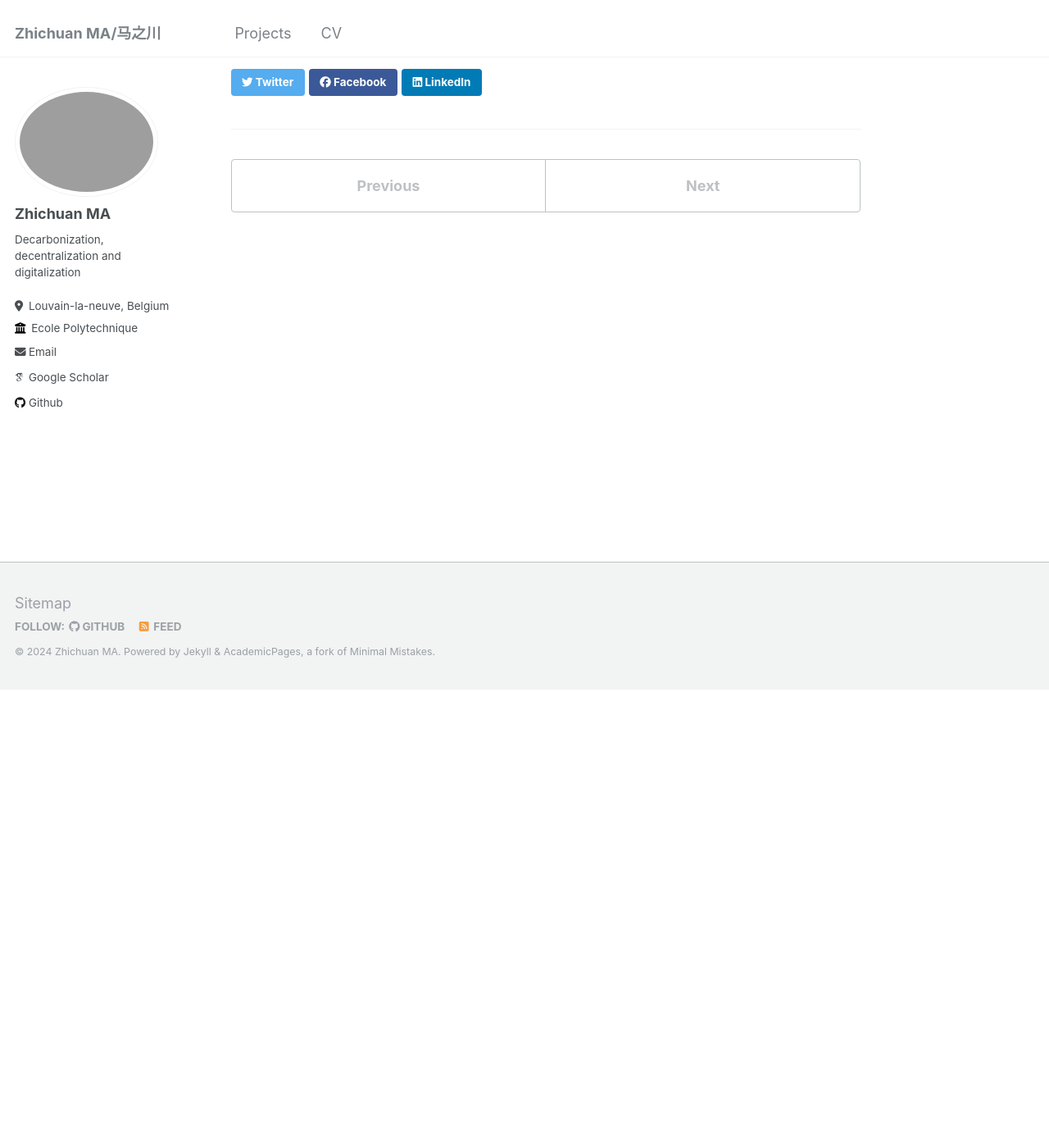
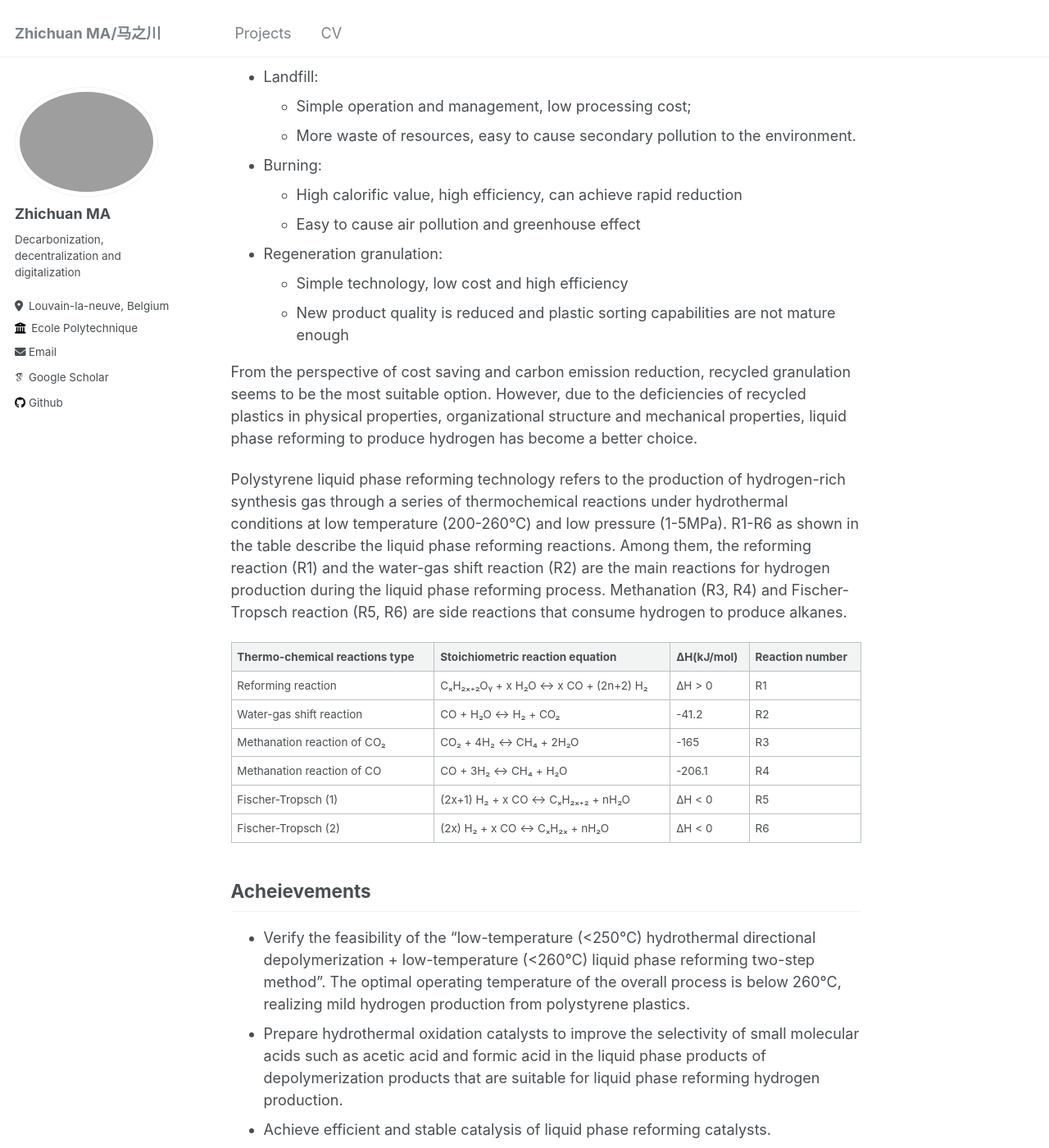
Before and after one commit to zhichuanma/zhichuanma.github.io, a Jekyll site: the page built from _projects/ZJU_cross-inovation_2022.md, in a window 1280 px wide and 1400 px high, scrolled down 559 px. Shown: the whole window at 82% size. Built offline with Jekyll 4.4.1, drawn with Linux system fonts in a browser that asks for light colours; some web fonts are replaced; some of the changed text lies outside the part shown.

Commit message:
zju cross innovation added

```diff
--- a/_projects/ZJU_cross-inovation_2022.md
+++ b/_projects/ZJU_cross-inovation_2022.md
@@ -18,3 +18,57 @@ course: False
 * Keywords: *microbial electrofermentation*, *biomass energy*, *decarbonization*
 
 ## Introduction
+
+This is a research project during my bachelor in Zhejiang University. The project is to produce hydrogen from waste plastics by liquid phase reforming. Basically when talking about the traditional ways about how to deal with waste plastics, there are several solutions, but they all have their own pros and cons:
+
+- Landfill:
+    - Simple operation and management, low processing cost;
+    - More waste of resources, easy to cause secondary pollution to the environment.
+- Burning:
+    - High calorific value, high efficiency, can achieve rapid reduction
+    - Easy to cause air pollution and greenhouse effect
+- Regeneration granulation:
+    - Simple technology, low cost and high efficiency
+    - New product quality is reduced and plastic sorting capabilities are not mature enough
+
+From the perspective of cost saving and carbon emission reduction, recycled granulation seems to be the most suitable option. However, due to the deficiencies of recycled plastics in physical properties, organizational structure and mechanical properties, liquid phase reforming to produce hydrogen has become a better choice.
+
+Polystyrene liquid phase reforming technology refers to the production of hydrogen-rich synthesis gas through a series of thermochemical reactions under hydrothermal conditions at low temperature (200-260℃) and low pressure (1-5MPa). R1-R6 as shown in the table describe the liquid phase reforming reactions. Among them, the reforming reaction (R1) and the water-gas shift reaction (R2) are the main reactions for hydrogen production during the liquid phase reforming process. Methanation (R3, R4) and Fischer-Tropsch reaction (R5, R6) are side reactions that consume hydrogen to produce alkanes.
+
+| Thermo-chemical reactions type     | Stoichiometric reaction equation                | ΔH(kJ/mol) | Reaction number |
+|------------------------------------|-------------------------------------------------|------------|-----------------|
+| Reforming reaction                 | CₓH₂ₓ₊₂Oᵧ + x H₂O ↔ x CO + (2n+2) H₂            | ΔH > 0     | R1              |
+| Water-gas shift reaction           | CO + H₂O ↔ H₂ + CO₂                             | -41.2      | R2              |
+| Methanation reaction of CO₂        | CO₂ + 4H₂ ↔ CH₄ + 2H₂O                          | -165       | R3              |
+| Methanation reaction of CO         | CO + 3H₂ ↔ CH₄ + H₂O                            | -206.1     | R4              |
+| Fischer-Tropsch (1)                | (2x+1) H₂ + x CO ↔ CₓH₂ₓ₊₂ + nH₂O              | ΔH < 0     | R5              |
+| Fischer-Tropsch (2)                | (2x) H₂ + x CO ↔ CₓH₂ₓ + nH₂O                  | ΔH < 0     | R6              |
+
+## Acheievements
+
+* Verify the feasibility of the "low-temperature (<250℃) hydrothermal directional depolymerization + low-temperature (<260℃) liquid phase reforming two-step method". The optimal operating temperature of the overall process is below 260℃, realizing mild hydrogen production from polystyrene plastics.
+* Prepare hydrothermal oxidation catalysts to improve the selectivity of small molecular acids such as acetic acid and formic acid in the liquid phase products of depolymerization products that are suitable for liquid phase reforming hydrogen production.
+* Achieve efficient and stable catalysis of liquid phase reforming catalysts.
+
+## Part of results
+
+<div class="gallery">
+    <a href="/images/ZJU_cross-innovation_2022/liquid.png" data-lightbox="mygallery" data-title="Image 1 Description">
+        <img src="/images/ZJU_cross-innovation_2022/liquid.png" alt="Image 1" style="width: 100%; height: auto;">
+    </a>
+    <a href="/images/ZJU_cross-innovation_2022/RuC.png" data-lightbox="mygallery" data-title="Image 1 Description">
+        <img src="/images/ZJU_cross-innovation_2022/RuC.png" alt="Image 1" style="width: 100%; height: auto;">
+    </a>
+    <a href="/images/ZJU_cross-innovation_2022/CH4.png" data-lightbox="mygallery" data-title="Image 1 Description">
+        <img src="/images/ZJU_cross-innovation_2022/CH4.png" alt="Image 1" style="width: 100%; height: auto;">
+    </a>
+    <a href="/images/ZJU_cross-innovation_2022/CO2.png" data-lightbox="mygallery" data-title="Image 1 Description">
+        <img src="/images/ZJU_cross-innovation_2022/CO2.png" alt="Image 1" style="width: 100%; height: auto;">
+    </a>
+    <a href="/images/ZJU_cross-innovation_2022/H2O2.png" data-lightbox="mygallery" data-title="Image 1 Description">
+        <img src="/images/ZJU_cross-innovation_2022/H2O2.png" alt="Image 1" style="width: 100%; height: auto;">
+    </a>
+    <a href="/images/ZJU_cross-innovation_2022/H2O2_impact.png" data-lightbox="mygallery" data-title="Image 1 Description">
+        <img src="/images/ZJU_cross-innovation_2022/H2O2_impact.png" alt="Image 1" style="width: 100%; height: auto;">
+    </a>
+</div>
```
Also changed, not shown: images/ZJU_cross-innovation_2022/CH4.png (added), images/ZJU_cross-innovation_2022/CO2.png (added), images/ZJU_cross-innovation_2022/H2O2.png (added), images/ZJU_cross-innovation_2022/H2O2_impact.png (added), images/ZJU_cross-innovation_2022/RuC.png (added), images/ZJU_cross-innovation_2022/liquid.png (added).
